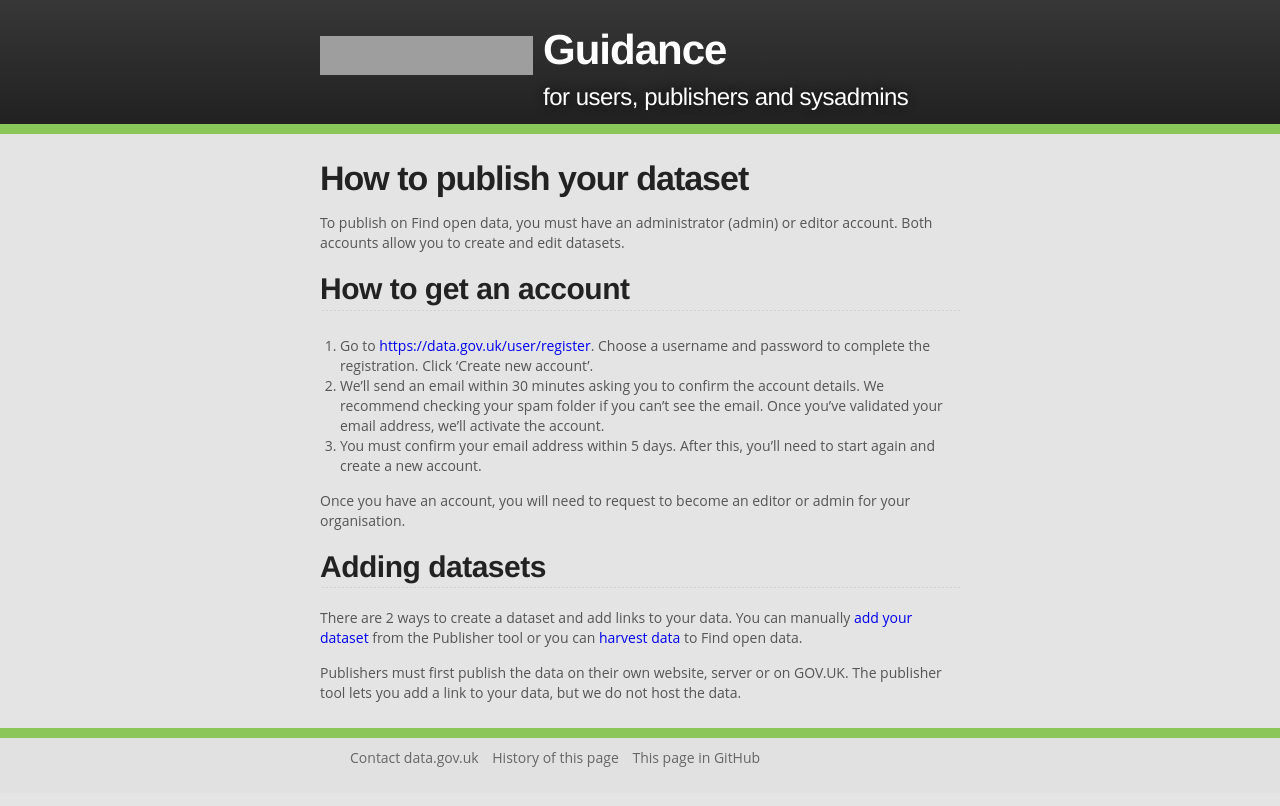
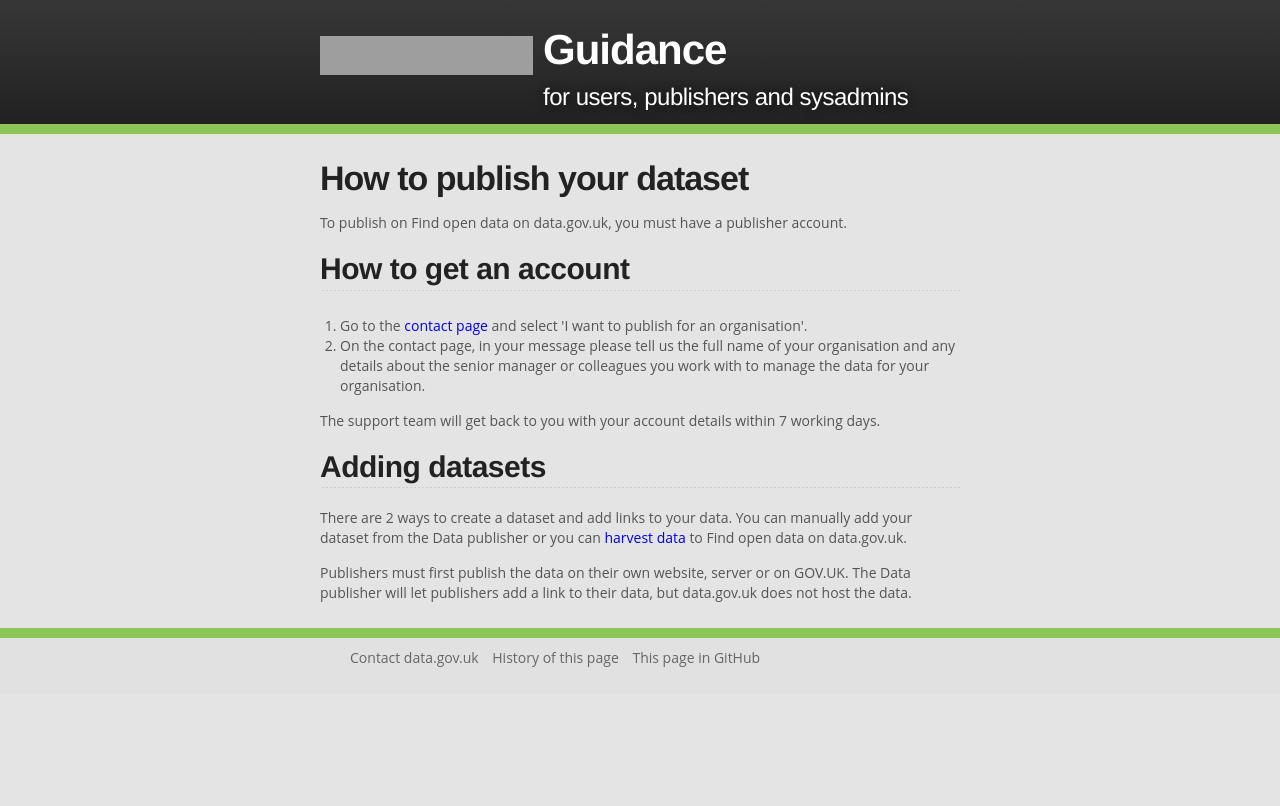
Before and after one commit to datagovuk/guidance, a Jekyll site: the page built from publishing_on_data_gov_uk_overview.md, in a window 1280 px wide. Shown: the top 806 px of the page. Built offline with Jekyll 4.4.1, drawn with Linux system fonts in a browser that asks for light colours; comment, search, counter and statistics services are not loaded; grey boxes are pictures that could not be loaded.

Commit message:
Content update on publishing to DGU guidance page
Trello: https://trello.com/c/xVguadVe/423-update-guidance-on-how-to-publish

```diff
--- a/publishing_on_data_gov_uk_overview.md
+++ b/publishing_on_data_gov_uk_overview.md
@@ -4,25 +4,25 @@ title: How to publish your dataset
 layout: "default"
 ---
 
-To publish on Find open data, you must have an administrator (admin) or editor account. Both accounts allow you to create and edit datasets.
+To publish on Find open data on data.gov.uk, you must have a publisher account.
 
 <h2 class="heading-large">How to get an account</h2>
 <p>
 <ol type="1">
-  <li>Go to <a href="https://data.gov.uk/user/register">https://data.gov.uk/user/register</a>. Choose a username and password to complete the registration. Click ‘Create new account’.
+  <li>Go to the <a href="https://data.gov.uk/support">contact page</a> and select 'I want to publish for an organisation'.
 </li>
-  <li>We’ll send an email within 30 minutes asking you to confirm the account details. We recommend checking your spam folder if you can’t see the email. Once you’ve validated your email address, we’ll activate the account.
+  <li>On the contact page, in your message please tell us the full name of your organisation and any details about the senior manager or colleagues you work with to manage the data for your organisation.
 </li>
-  <li>You must confirm your email address within 5 days. After this, you’ll need to start again and create a new account.</li>
 </ol>
 </p>
 
 <p>
-Once you have an account, you will need to request to become an editor or admin for your organisation.
+The support team will get back to you with your account details within 7 working days.
+
 </p>
  <h2 class="heading-large">Adding datasets</h2>
  <p>
-  There are 2 ways to create a dataset and add links to your data. You can manually <a href="https://guidance.data.gov.uk/dataset_form.html">add your dataset</a> from the Publisher tool or you can <a href="https://guidance.data.gov.uk/harvesting.html">harvest data</a> to Find open data.
+  There are 2 ways to create a dataset and add links to your data. You can manually add your dataset from the Data publisher or you can <a href="https://guidance.data.gov.uk/harvesting.html">harvest data</a> to Find open data on data.gov.uk.
   </p>
   <p>
-    Publishers must first publish the data on their own website, server or on GOV.UK. The publisher tool lets you add a link      to your data, but we do not host the data.</p>
+   Publishers must first publish the data on their own website, server or on GOV.UK. The Data publisher will let publishers add a link to their data, but data.gov.uk does not host the data.</p>
```
